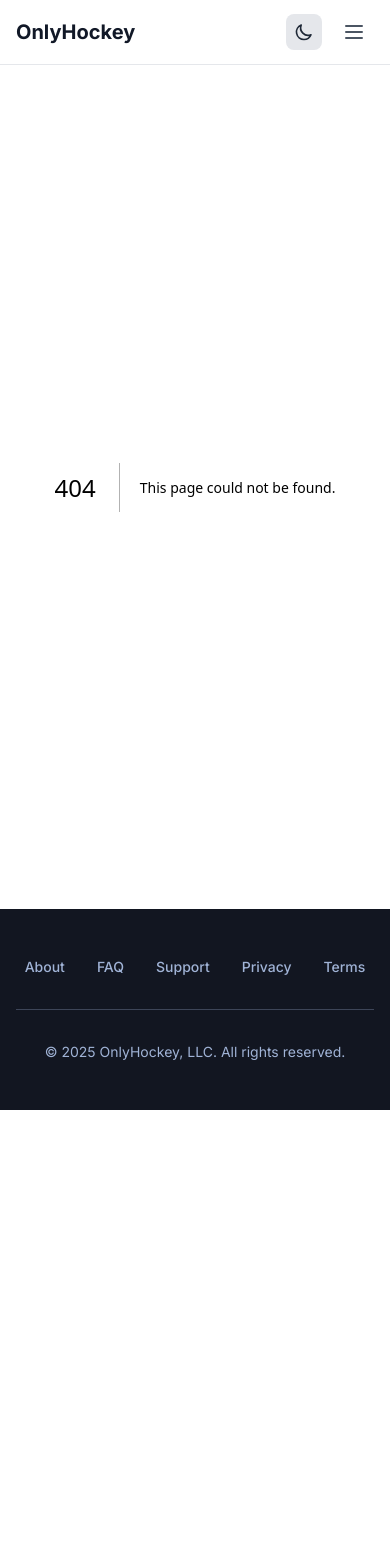
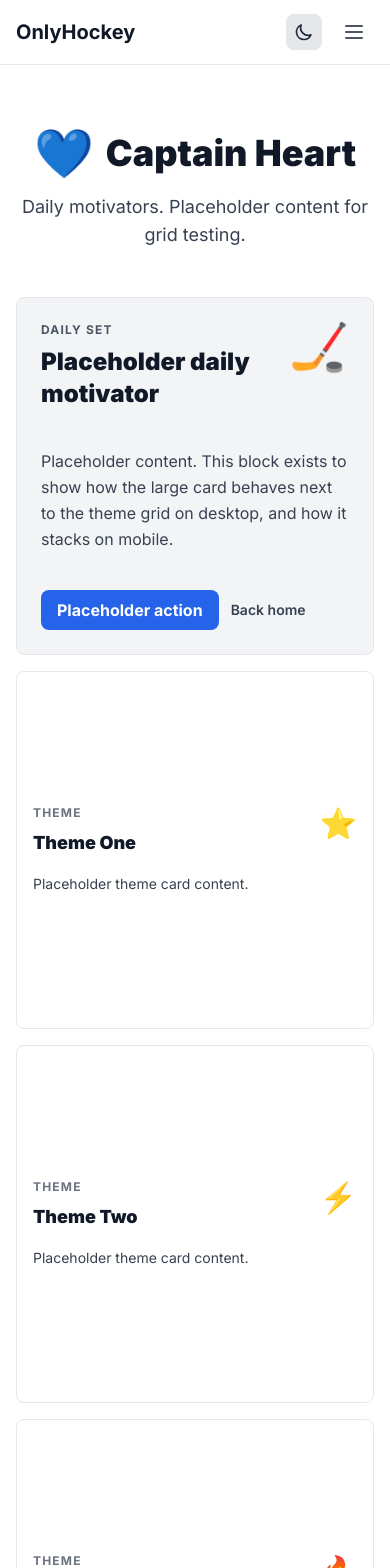
Before and after one commit to avintas/aska-web, a Next.js app: page /captain-heart in a window 390 px wide. Before the commit this address had no page. Shown: the top 1568 px of the page. Before the commit the page ends 1110 px from the top, so only its background shows below. Built offline with nearby package versions, Linux system fonts and the light colour scheme.

Commit message:
Add motivator persona pages with responsive grid
Introduce new persona routes (Captain Heart, Bench Boss, Penalty Box Philosopher) using a shared responsive layout and update home links to point at the new slugs.

```diff
--- /dev/null
+++ b/src/app/bench-boss/page.tsx
@@ -0,0 +1,38 @@
+import { MotivatorPersonaPage } from "@/components/MotivatorPersonaPage";
+
+export default function BenchBossPage(): JSX.Element {
+  return (
+    <MotivatorPersonaPage
+      title="Bench Boss"
+      subtitle="Daily motivators. Placeholder content for grid testing."
+      headerEmoji="💪"
+      dailyEmoji="📋"
+      themes={[
+        {
+          id: "theme-1",
+          title: "Theme One",
+          emoji: "🏋️",
+          blurb: "Placeholder theme card content.",
+        },
+        {
+          id: "theme-2",
+          title: "Theme Two",
+          emoji: "🧠",
+          blurb: "Placeholder theme card content.",
+        },
+        {
+          id: "theme-3",
+          title: "Theme Three",
+          emoji: "🧊",
+          blurb: "Placeholder theme card content.",
+        },
+        {
+          id: "theme-4",
+          title: "Theme Four",
+          emoji: "🏒",
+          blurb: "Placeholder theme card content.",
+        },
+      ]}
+    />
+  );
+}
--- /dev/null
+++ b/src/app/captain-heart/page.tsx
@@ -0,0 +1,38 @@
+import { MotivatorPersonaPage } from "@/components/MotivatorPersonaPage";
+
+export default function CaptainHeartPage(): JSX.Element {
+  return (
+    <MotivatorPersonaPage
+      title="Captain Heart"
+      subtitle="Daily motivators. Placeholder content for grid testing."
+      headerEmoji="💙"
+      dailyEmoji="🏒"
+      themes={[
+        {
+          id: "theme-1",
+          title: "Theme One",
+          emoji: "⭐",
+          blurb: "Placeholder theme card content.",
+        },
+        {
+          id: "theme-2",
+          title: "Theme Two",
+          emoji: "⚡",
+          blurb: "Placeholder theme card content.",
+        },
+        {
+          id: "theme-3",
+          title: "Theme Three",
+          emoji: "🔥",
+          blurb: "Placeholder theme card content.",
+        },
+        {
+          id: "theme-4",
+          title: "Theme Four",
+          emoji: "💪",
+          blurb: "Placeholder theme card content.",
+        },
+      ]}
+    />
+  );
+}
--- a/src/app/page.tsx
+++ b/src/app/page.tsx
@@ -100,7 +100,7 @@ export default function Home(): JSX.Element {
       case 11:
         config = {
           id,
-          href: "/game-day",
+          href: "/captain-heart",
           icon: "💙", // Captain Heart
           iconAlt: "Captain Heart (Blue Heart)",
           title: "Captain Heart",
@@ -115,7 +115,7 @@ export default function Home(): JSX.Element {
       case 13:
         config = {
           id,
-          href: "/game-plan-strategy",
+          href: "/bench-boss",
           icon: "💪", // Bench Boss
           iconAlt: "Bench Boss (Bicep)",
           title: "Bench Boss",
@@ -130,7 +130,7 @@ export default function Home(): JSX.Element {
       case 15:
         config = {
           id,
-          href: "/locker-room",
+          href: "/penalty-box-philosopher",
           icon: "🎓", // Penalty Box Philosopher (graduation cap)
           iconAlt: "Penalty Box Philosopher (Graduation Cap)",
           title: "Penalty Box Philosopher",
--- /dev/null
+++ b/src/app/penalty-box-philosopher/page.tsx
@@ -0,0 +1,38 @@
+import { MotivatorPersonaPage } from "@/components/MotivatorPersonaPage";
+
+export default function PenaltyBoxPhilosopherPage(): JSX.Element {
+  return (
+    <MotivatorPersonaPage
+      title="Penalty Box Philosopher"
+      subtitle="Wisdom and mindset lessons. Placeholder content for grid testing."
+      headerEmoji="🎓"
+      dailyEmoji="💭"
+      themes={[
+        {
+          id: "theme-1",
+          title: "Theme One",
+          emoji: "🧩",
+          blurb: "Placeholder theme card content.",
+        },
+        {
+          id: "theme-2",
+          title: "Theme Two",
+          emoji: "📚",
+          blurb: "Placeholder theme card content.",
+        },
+        {
+          id: "theme-3",
+          title: "Theme Three",
+          emoji: "🕯️",
+          blurb: "Placeholder theme card content.",
+        },
+        {
+          id: "theme-4",
+          title: "Theme Four",
+          emoji: "🧠",
+          blurb: "Placeholder theme card content.",
+        },
+      ]}
+    />
+  );
+}
--- /dev/null
+++ b/src/components/MotivatorPersonaPage.tsx
@@ -0,0 +1,109 @@
+import React from "react";
+import Link from "next/link";
+
+type ThemeCard = {
+  id: string;
+  title: string;
+  emoji: string;
+  blurb: string;
+};
+
+export function MotivatorPersonaPage(props: {
+  title: string;
+  subtitle: string;
+  headerEmoji: string;
+  dailyEmoji: string;
+  themes: ThemeCard[];
+}): JSX.Element {
+  const { title, subtitle, headerEmoji, dailyEmoji, themes } = props;
+
+  return (
+    <div className="min-h-screen bg-white dark:bg-gray-900 pt-16 pb-8 px-4">
+      <div className="max-w-7xl mx-auto">
+        {/* Header */}
+        <div className="text-center mb-12">
+          <div className="flex items-center justify-center gap-3 mb-4">
+            <span className="text-5xl" aria-hidden="true">
+              {headerEmoji}
+            </span>
+            <h1 className="text-4xl md:text-5xl font-black text-gray-900 dark:text-white">
+              {title}
+            </h1>
+          </div>
+          <p className="text-lg md:text-xl text-gray-700 dark:text-gray-300 max-w-3xl mx-auto">
+            {subtitle}
+          </p>
+        </div>
+
+        {/* Responsive layout: mobile stack, desktop 4x2 with 2x2 daily + 2x2 themes */}
+        <div className="max-w-5xl mx-auto">
+          <div className="grid grid-cols-1 gap-4 md:grid-cols-4 md:grid-rows-2">
+            {/* Daily card */}
+            <section className="aspect-square md:col-span-2 md:row-span-2 bg-gray-100 dark:bg-gray-800 border border-gray-200 dark:border-gray-700 rounded-lg p-6 flex flex-col justify-between">
+              <div className="flex items-start justify-between gap-4">
+                <div>
+                  <p className="text-xs font-bold uppercase tracking-widest text-gray-600 dark:text-gray-300">
+                    Daily set
+                  </p>
+                  <h2 className="mt-2 text-2xl md:text-3xl font-black text-gray-900 dark:text-white">
+                    Placeholder daily motivator
+                  </h2>
+                </div>
+                <div className="text-5xl md:text-6xl" aria-hidden="true">
+                  {dailyEmoji}
+                </div>
+              </div>
+
+              <p className="mt-6 text-base md:text-lg text-gray-700 dark:text-gray-300 leading-relaxed">
+                Placeholder content. This block exists to show how the large
+                card behaves next to the theme grid on desktop, and how it
+                stacks on mobile.
+              </p>
+
+              <div className="mt-6 flex items-center gap-3">
+                <button
+                  type="button"
+                  className="px-4 py-2 bg-blue-600 hover:bg-blue-700 dark:bg-orange-500 dark:hover:bg-orange-600 text-white font-bold rounded-lg transition-colors"
+                >
+                  Placeholder action
+                </button>
+                <Link
+                  href="/"
+                  className="text-sm font-semibold text-gray-700 dark:text-gray-300 hover:text-orange-500 dark:hover:text-orange-400 transition-colors"
+                >
+                  Back home
+                </Link>
+              </div>
+            </section>
+
+            {/* Theme cards (4) */}
+            {themes.slice(0, 4).map((theme) => (
+              <button
+                key={theme.id}
+                type="button"
+                className="aspect-square bg-white dark:bg-gray-800 border border-gray-200 dark:border-gray-700 rounded-lg p-4 text-left hover:border-orange-500 dark:hover:border-orange-500 hover:shadow-md transition-all"
+              >
+                <div className="flex items-start justify-between gap-3">
+                  <div>
+                    <p className="text-xs font-bold uppercase tracking-widest text-gray-500 dark:text-gray-400">
+                      Theme
+                    </p>
+                    <h3 className="mt-2 text-lg md:text-xl font-black text-gray-900 dark:text-white">
+                      {theme.title}
+                    </h3>
+                  </div>
+                  <div className="text-3xl md:text-4xl" aria-hidden="true">
+                    {theme.emoji}
+                  </div>
+                </div>
+                <p className="mt-4 text-sm md:text-base text-gray-700 dark:text-gray-300 leading-relaxed">
+                  {theme.blurb}
+                </p>
+              </button>
+            ))}
+          </div>
+        </div>
+      </div>
+    </div>
+  );
+}
```
